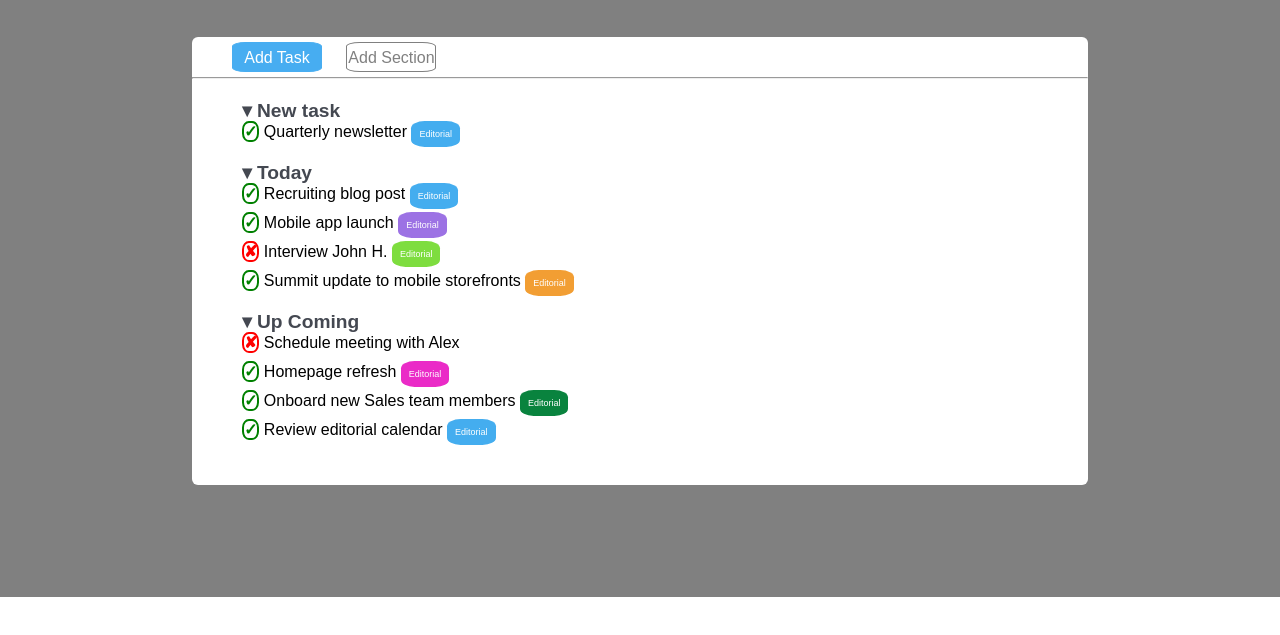
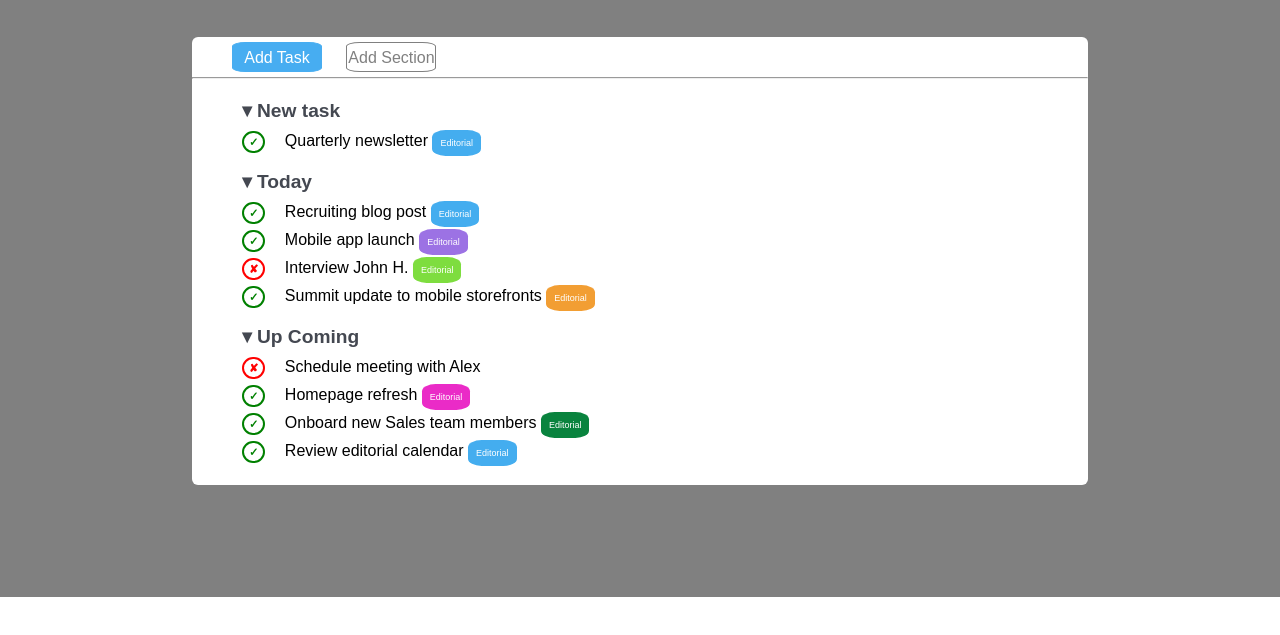
Before and after one commit to antoinde/html-css-toboolist, a plain HTML site: page index.html in a window 1280 px wide. Shown: the part 73-708 px from the top of the page. Drawn offline with Linux system fonts and the light colour scheme.

Commit message:
Migliorie ai pallini

```diff
--- a/css/style.css
+++ b/css/style.css
@@ -77,6 +77,7 @@ section h3{
     color: #444851;
     font-size: larger;
     font-weight: 900;
+    margin-bottom: 10px;
 }
 
 section{
@@ -91,14 +92,21 @@ section{
     font-weight: bold;
     border: 2px solid green;
     color: green;
-    border-radius: 40%;
+    border-radius: 20px;
+    padding: 3px 5px;
+    font-size: 0.7rem;
+    margin-right: 15px;
 }
 
 .x_check{
     font-weight: bold;
     border: 2px solid red;
     color: red;
-    border-radius: 40%;
+    border-radius: 20px;
+    padding: 3px 5px;
+    font-size: 0.7rem;
+    margin-right: 15px;
+
 }
 
 .type_of_button{
```
